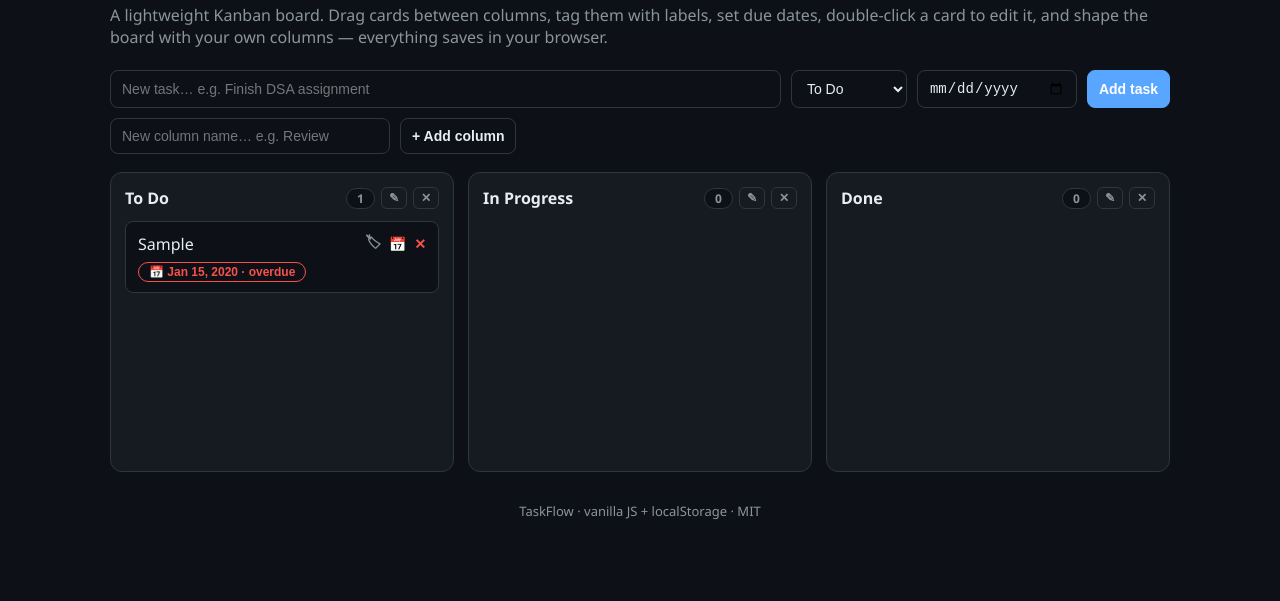
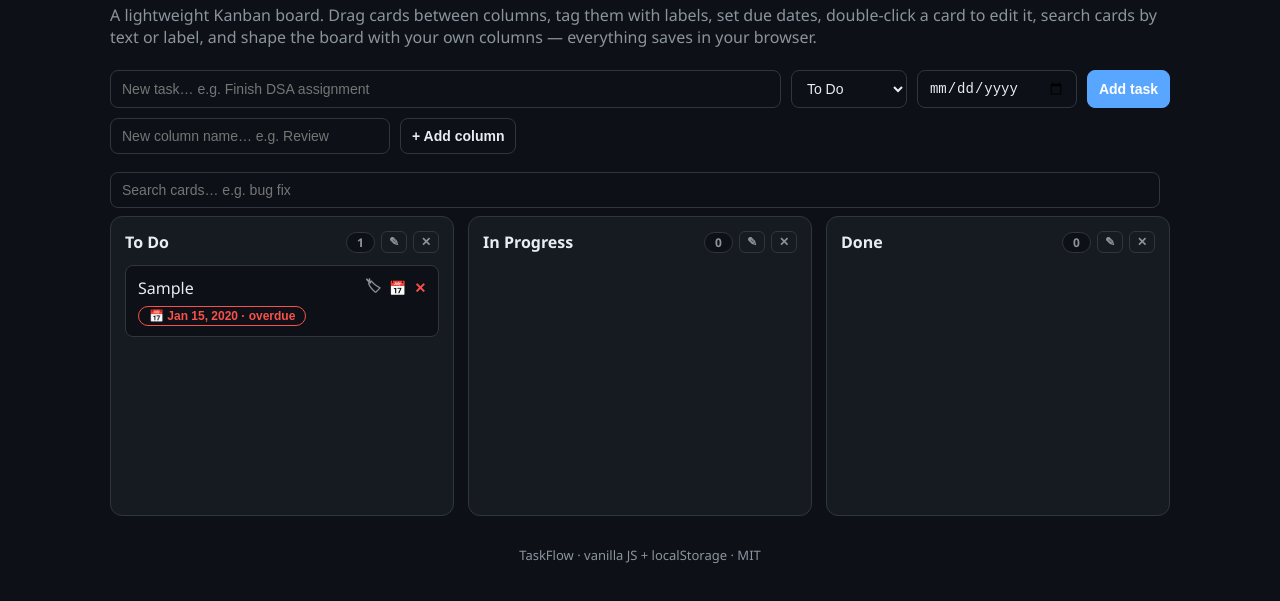
Before and after one commit to azhruu/taskflow, a plain HTML site: page index.html in a window 1280 px wide. Both pictures are taken after typing "Sample", "2020-01-15" into the empty fields and a click on the button "Add task". Shown: the part 75-676 px from the top of the page. Drawn offline with Linux system fonts and the light colour scheme.

Commit message:
feat: search/filter cards by text
Live search across card titles and label names, with a match
count, per-column empty states, and Escape to clear.

```diff
--- a/app.js
+++ b/app.js
@@ -13,6 +13,7 @@ const LABELS = {
 
 let openLabelFor = null; // id of the card whose label menu is open, null = none
 let openDueFor = null; // id of the card whose due-date editor is open, null = none
+let searchQuery = ""; // live card filter text, "" = show every card
 
 const DEFAULT_COLUMNS = [
   { id: "todo", name: "To Do" },
@@ -55,6 +56,15 @@ function setDue(id, due) {
   if (!f) return;
   f.task.due = parseDue(due) ? due : null;
   save(); render();
+}
+
+/* Search: a card matches when its title or any of its label names contains the query. */
+function matchesSearch(task, query) {
+  if (!query) return true;
+  const hay = [task.title]
+    .concat((task.labels || []).map((l) => (LABELS[l] ? LABELS[l].name : l)))
+    .join(" ").toLowerCase();
+  return hay.includes(query);
 }
 
 /*
@@ -158,6 +168,20 @@ function render() {
 
   const main = $("board");
   main.innerHTML = "";
+
+  /* Live search: count matches first so the status line is exact. */
+  const q = searchQuery.trim().toLowerCase();
+  let total = 0, shown = 0;
+  for (const c of board.columns)
+    for (const t of board.tasks[c.id]) {
+      total++;
+      if (matchesSearch(t, q)) shown++;
+    }
+  $("searchCount").textContent = q
+    ? (shown ? shown + " of " + total + " card" + (total === 1 ? "" : "s")
+             : "No cards match \"" + searchQuery.trim() + "\"")
+    : "";
+
   for (const c of board.columns) {
     const section = document.createElement("section");
     section.className = "col";
@@ -214,7 +238,10 @@ function render() {
 
     const wrap = document.createElement("div");
     wrap.className = "cards";
+    let shownInCol = 0;
     for (const t of board.tasks[c.id]) {
+      if (!matchesSearch(t, q)) continue;
+      shownInCol++;
       const el = document.createElement("div");
       el.className = "card";
       el.draggable = true;
@@ -355,6 +382,14 @@ function render() {
       wrap.appendChild(el);
     }
 
+    /* While searching, say so in columns where nothing matches. */
+    if (q && shownInCol === 0) {
+      const empty = document.createElement("p");
+      empty.className = "no-match";
+      empty.textContent = "No matching cards";
+      wrap.appendChild(empty);
+    }
+
     section.addEventListener("dragover", (e) => { e.preventDefault(); section.classList.add("dragover"); });
     section.addEventListener("dragleave", () => section.classList.remove("dragover"));
     section.addEventListener("drop", (e) => {
@@ -386,4 +421,10 @@ $("addColForm").addEventListener("submit", (e) => {
   $("colName").value = "";
 });
 
+/* Live search: filter as you type; Escape clears the filter. */
+$("search").addEventListener("input", () => { searchQuery = $("search").value; render(); });
+$("search").addEventListener("keydown", (e) => {
+  if (e.key === "Escape") { searchQuery = ""; $("search").value = ""; render(); }
+});
+
 render();
--- a/index.html
+++ b/index.html
@@ -9,7 +9,7 @@
 <body>
 <header>
   <h1>🗂️ TaskFlow</h1>
-  <p>A lightweight Kanban board. Drag cards between columns, tag them with labels, set due dates, double-click a card to edit it, and shape the board with your own columns — everything saves in your browser.</p>
+  <p>A lightweight Kanban board. Drag cards between columns, tag them with labels, set due dates, double-click a card to edit it, search cards by text or label, and shape the board with your own columns — everything saves in your browser.</p>
 </header>
 
 <form id="addForm">
@@ -24,6 +24,11 @@
   <button type="submit">+ Add column</button>
 </form>
 
+<div class="searchrow">
+  <input id="search" type="search" placeholder="Search cards… e.g. bug fix" aria-label="Search cards" maxlength="80">
+  <span id="searchCount" class="search-count" aria-live="polite"></span>
+</div>
+
 <main class="board" id="board"></main>
 
 <footer>TaskFlow · vanilla JS + localStorage · MIT</footer>
--- a/style.css
+++ b/style.css
@@ -21,6 +21,10 @@ button{background:var(--accent);border-color:var(--accent);color:#fff;font-weigh
 form.addcol{margin-top:-8px}
 form.addcol input{flex:0 1 280px;min-width:180px}
 form.addcol button{background:#0d1117;border-color:var(--border);color:var(--text)}
+.searchrow{display:flex;gap:10px;align-items:center;max-width:1100px;margin:8px auto;padding:0 20px}
+.searchrow input{flex:1}
+.search-count{color:var(--muted);font-size:13px;white-space:nowrap}
+.no-match{color:var(--muted);font-size:13px;text-align:center;margin:8px 0}
 .count{background:#0d1117;border:1px solid var(--border);border-radius:20px;padding:1px 10px;font-size:12px;color:var(--muted)}
 .cards{display:flex;flex-direction:column;gap:8px;min-height:60px}
 .card{background:#0d1117;border:1px solid var(--border);border-radius:8px;padding:10px 12px;display:flex;flex-direction:column;gap:6px;cursor:grab}
```
Also changed, not shown: 2 other files.
